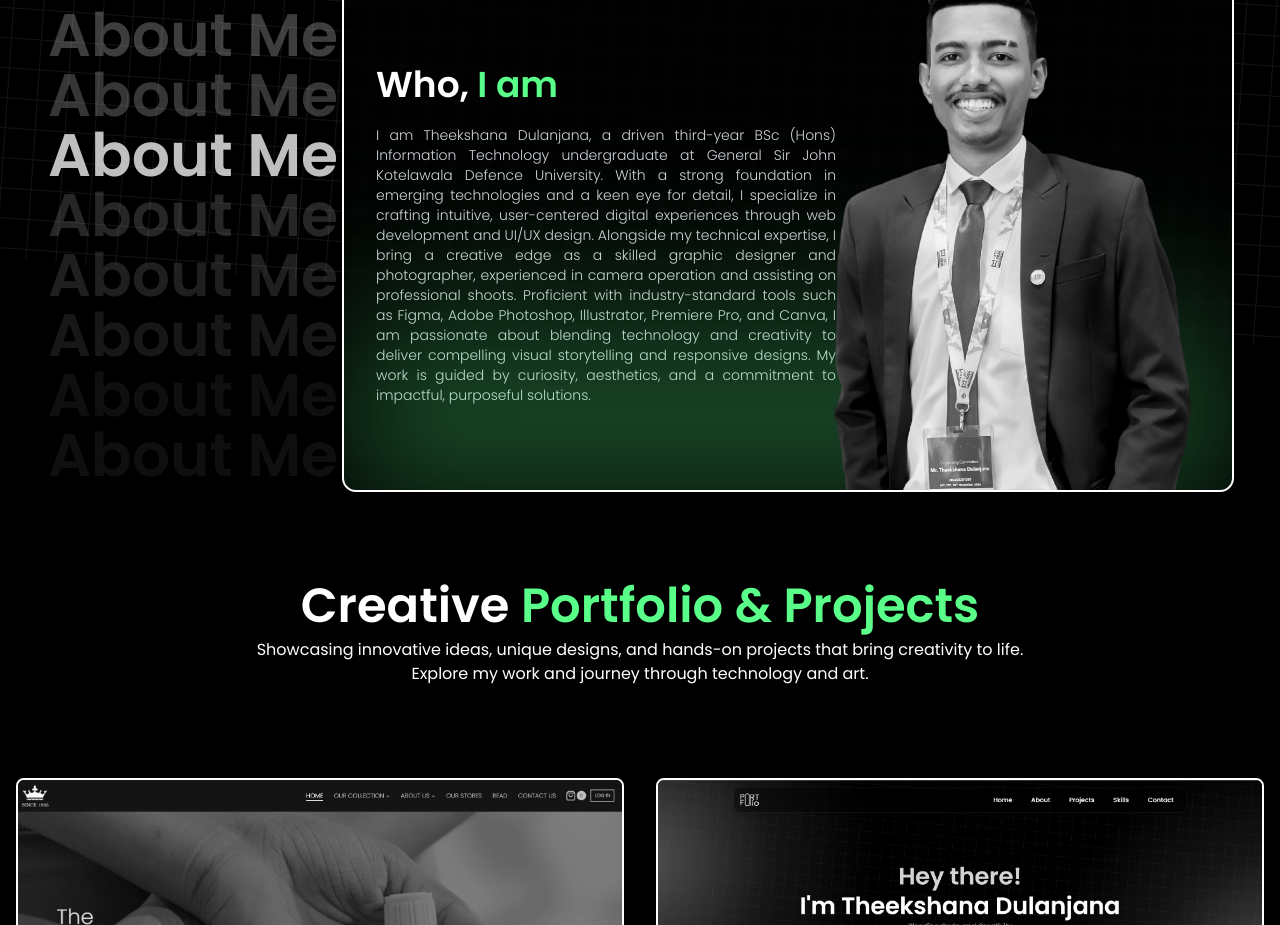
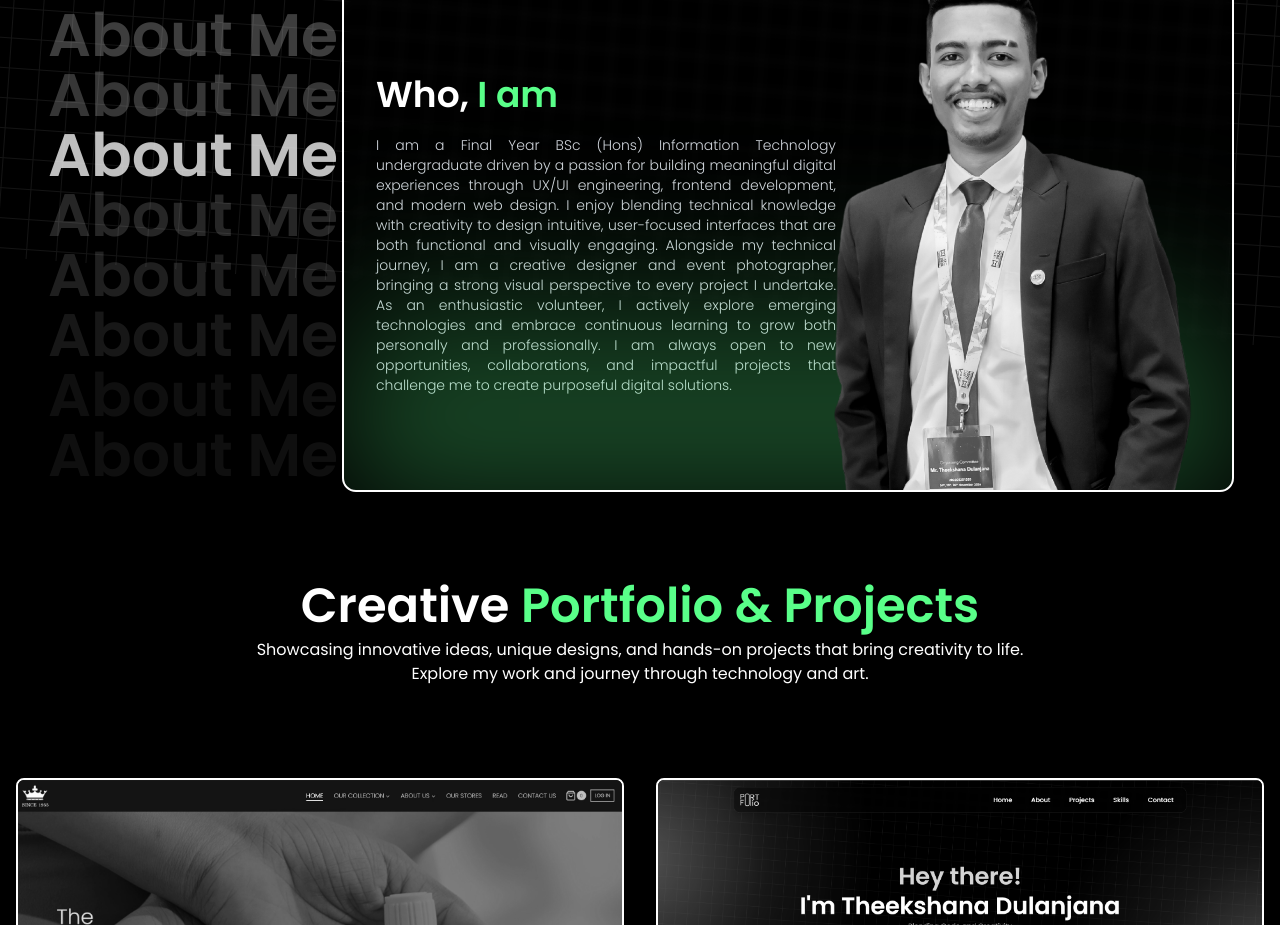
Before and after one commit to TheekshanaDulanjana/Personal-Portfolio, a React (Vite) app: page /#projects in a window 1280 px wide. Shown: the part 900-1825 px from the top of the page. Built offline with nearby package versions, Linux system fonts and the light colour scheme; no server answers; a web font is replaced by a local one.

Commit message:
Updated about me section details

```diff
--- a/src/pages/About.jsx
+++ b/src/pages/About.jsx
@@ -93,34 +93,27 @@ export default function AboutMe() {
 
                     {/* Paragraph for md and below */}
                     <p className="block lg:hidden text-xs sm:text-sm md:text-sm md:leading-5 font-light font-poppins text-gray-400 text-justify">
-                      I am Theekshana Dulanjana, a third-year BSc (Hons)
-                      Information Technology student at General Sir John
-                      Kotelawala Defence University, passionate about emerging
-                      technologies and creative design. Skilled in web
-                      development, UI/UX, graphic design, and photography, I
-                      bring experience in camera operation and assisting on
-                      shoots. Proficient in Figma, Adobe Creative Suite, and
-                      Canva, I combine technical expertise with creativity to
-                      deliver impactful, user-centered digital solutions.
+                I am a Final Year BSc (Hons) Information Technology undergraduate passionate about
+                creating meaningful digital experiences through UX/UI engineering, frontend development,
+                 and modern web design. I blend technical expertise with creativity to craft intuitive,
+                 user-focused interfaces that are functional and visually engaging. Alongside my technical
+                  skills, I am a creative designer and event photographer, bringing a strong visual perspective
+                  to every project. As an enthusiastic volunteer, I explore emerging technologies,
+                   embrace continuous learning, and welcome opportunities for impactful collaborations
+                    and purposeful digital solutions
                     </p>
 
                     {/* Paragraph for lg and above */}
                     <p className="hidden lg:block text-xs md:text-sm font-light font-poppins text-gray-300 leading-5 mb-10 text-justify">
-                      I am Theekshana Dulanjana, a driven third-year BSc (Hons)
-                      Information Technology undergraduate at General Sir John
-                      Kotelawala Defence University. With a strong foundation in
-                      emerging technologies and a keen eye for detail, I
-                      specialize in crafting intuitive, user-centered digital
-                      experiences through web development and UI/UX design.
-                      Alongside my technical expertise, I bring a creative edge
-                      as a skilled graphic designer and photographer, experienced
-                      in camera operation and assisting on professional shoots.
-                      Proficient with industry-standard tools such as Figma,
-                      Adobe Photoshop, Illustrator, Premiere Pro, and Canva, I am
-                      passionate about blending technology and creativity to
-                      deliver compelling visual storytelling and responsive
-                      designs. My work is guided by curiosity, aesthetics, and a
-                      commitment to impactful, purposeful solutions.
+                    I am a Final Year BSc (Hons) Information Technology undergraduate driven by a passion for building meaningful
+                    digital experiences through UX/UI engineering, frontend development, and modern web design.
+                    I enjoy blending technical knowledge with creativity to design intuitive, user-focused
+                      interfaces that are both functional and visually engaging. Alongside my technical journey,
+                      I am a creative designer and event photographer, bringing a strong visual perspective to
+                      every project I undertake. As an enthusiastic volunteer, I actively explore emerging
+                        technologies and embrace continuous learning to grow both personally and professionally.
+                        I am always open to new opportunities, collaborations, and impactful projects that
+                          challenge me to create purposeful digital solutions.
                     </p>
 
                     {/* Glow effect */}
```
